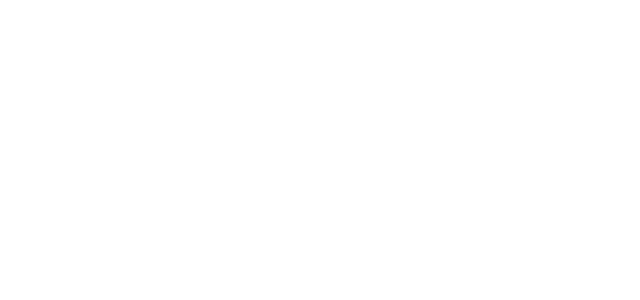
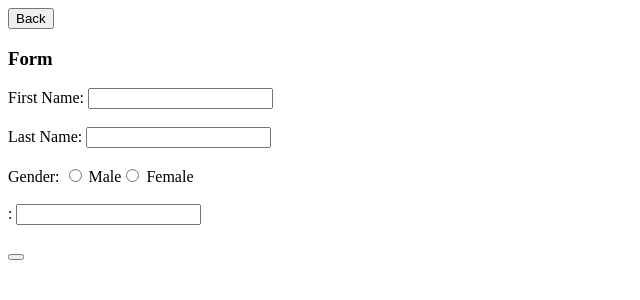
Before and after one commit to DevalapalleJaswanth/classroomTask-6, a React (Create React App) app: page /Form in a window 1280 px wide. Before the commit this address had no page. Shown: the top 300 px of the page, without its empty margins (0-640 px from the left). Built offline with nearby package versions, Linux system fonts and the light colour scheme.

Commit message:
5 files modified

```diff
--- a/src/App.js
+++ b/src/App.js
@@ -3,8 +3,10 @@ import { BrowserRouter, Routes, Route, Link } from 'react-router-dom';
 import Home from './Home';
 import Students from './Students';
 import Teachers from './Teachers';
+import { Form } from './Components';
 import './style.css';
 import { myContext } from './Context';
+
 export default function App() {
   const [studentLabels, setStudentLabels] = useState([
     'id',
@@ -80,73 +82,7 @@ export default function App() {
       department: 'Chemistry',
     },
   ]);
-  const [studentActions, setStudentActions] = useState([
-    {
-      title: 'Edit',
-      action: (obj) => {
-        navigate('/Form', {
-          state: {
-            obj: obj,
-            type: 'edit',
-            action: (item) => {
-              let temp = data.map((ele) => {
-                if (ele.id === item.id) {
-                  return data;
-                }
-                return ele;
-              });
-              setStudents([...temp]);
-            },
-          },
-        });
-      },
-    },
-    {
-      title: 'Delete',
-      action: (obj, data) => {
-        let temp = data.filter((ele) => {
-          if (ele.id !== obj.id) {
-            return ele;
-          }
-        });
-        setStudents([...temp]);
-      },
-    },
-  ]);
-  const [teacherActions, setTeacherActions] = useState([
-    {
-      title: 'Edit',
-      action: (obj, data) => {
-        navigate('/Form', {
-          state: {
-            obj: obj,
-            type: 'edit',
-            action: (item) => {
-              let temp = data.map((ele) => {
-                if (ele.id === item.id) {
-                  return item;
-                }
-                return ele;
-              });
-              setTeachers([...temp]);
-            },
-          },
-        });
-      },
-    },
-    {
-      title: 'Delete',
-      action: (obj, data) => {
-        let temp = data.filter((ele, i) => {
-          if (ele.id !== obj.id) {
-            return ele;
-          }
-        });
-        console.log(temp);
-        setTeachers([...temp]);
-      },
-    },
-  ]);
+
   return (
     <div>
       <myContext.Provider
@@ -157,13 +93,12 @@ export default function App() {
           setStudents,
           teachers,
           setTeachers,
-          studentActions,
-          teacherActions,
         }}
       >
         <BrowserRouter>
           <Routes>
             <Route path="/" element={<Home />} />
+            <Route path="/Form" element={<Form />} />
             <Route path="/Students" element={<Students />} />
             <Route path="/Teachers" element={<Teachers />} />
           </Routes>
--- a/src/Components/Form.js
+++ b/src/Components/Form.js
@@ -0,0 +1,160 @@
+import React, { useState, useEffect, useContext } from 'react';
+import { myContext } from '../Context';
+import { useNavigate, useLocation } from 'react-router';
+export default function Form() {
+  const navigate = useNavigate();
+  const { setStudents, setTeachers } = useContext(myContext);
+  const location = useLocation();
+  const { obj, data, type, actionOn } =
+    location.state !== null && location.state;
+  let keys = location.state !== null && data && Object.keys(data[0]);
+  const [presentData, setPresentData] = useState(data && [...data]);
+  const [state, setState] = useState({});
+  const [errors, setErrors] = useState({});
+  console.log(location, obj, keys, state);
+  useEffect(() => {
+    let tempstate = {};
+    let temperror = {};
+    keys &&
+      obj &&
+      keys.map((ele, i) => {
+        tempstate = { ...tempstate, [ele]: obj[`${ele}`] ? obj[`${ele}`] : '' };
+        temperror = { ...temperror, [ele]: '' };
+      });
+    setState({ ...tempstate });
+    setErrors({ ...temperror });
+  }, [obj]);
+
+  function handleSubmit(e) {
+    e.preventDefault();
+    var errKeys = Object.keys(state).filter((key, i) => {
+      if (state[key] === '' && i !== 0) {
+        return key;
+      }
+    });
+    if (errKeys.length >= 1) {
+      alert('Please fill all fields');
+    } else {
+      console.log(state, errors);
+      if (type === 'Create') {
+        if (actionOn === 'teachers') {
+          state.id = presentData.length + 1;
+          let temp = [...presentData];
+          temp.push(state);
+          setPresentData([...temp]);
+          setTeachers([...temp]);
+        }
+        if (actionOn === 'students') {
+          state.id = presentData.length + 1;
+          let temp = [...presentData];
+          temp.push(state);
+          setPresentData([...temp]);
+          setStudents([...temp]);
+        }
+      }
+      if (type === 'Update') {
+        if (actionOn === 'teachers') {
+          let temp = data.map((ele) => {
+            if (ele.id === obj.id) {
+              return state;
+            }
+            return ele;
+          });
+          setTeachers([...temp]);
+        }
+        if (actionOn === 'students') {
+          let temp = data.map((ele) => {
+            if (ele.id === obj.id) {
+              return state;
+            }
+            return ele;
+          });
+          setStudents([...temp]);
+        }
+      }
+    }
+  }
+
+  function handleChange(e) {
+    if (e.target.value === '') {
+      setErrors({ ...errors, [e.target.name]: `${e.target.name} is Required` });
+    } else {
+      setErrors({ ...errors, [e.target.name]: '' });
+    }
+    setState({ ...state, [e.target.name]: e.target.value });
+  }
+
+  return (
+    <>
+      <button
+        onClick={() => {
+          navigate('/');
+        }}
+      >
+        Back
+      </button>
+      <h3> Form </h3>
+      <form onSubmit={(e) => handleSubmit(e)}>
+        <div>
+          <label> First Name: </label>
+          <input
+            type="text"
+            name="firstName"
+            value={state.firstName}
+            onChange={(e) => handleChange(e)}
+          />{' '}
+          <br />
+          <span style={{ color: 'red' }}> {errors.firstName} </span>
+        </div>
+        <br />
+        <div>
+          <label> Last Name: </label>
+          <input
+            type="text"
+            name="lastName"
+            value={state.lastName}
+            onChange={(e) => handleChange(e)}
+          />
+          <br />
+          <span style={{ color: 'red' }}> {errors.lastName} </span>
+        </div>
+        <br />
+        <div>
+          <label> Gender: </label>
+          <input
+            type="radio"
+            name="gender"
+            value="male"
+            onChange={(e) => handleChange(e)}
+            checked={state.gender === 'male' ? true : false}
+          />{' '}
+          Male
+          <input
+            type="radio"
+            name="gender"
+            value="female"
+            onChange={(e) => handleChange(e)}
+            checked={state.gender === 'female' ? true : false}
+          />{' '}
+          Female
+          <br />
+          <span style={{ color: 'red' }}> {errors.gender} </span>
+        </div>
+        <br />
+        <div>
+          <label>{keys && keys[keys.length - 1]}: </label>
+          <input
+            type="text"
+            name={`${keys && keys[keys.length - 1]}`}
+            value={state[`${keys && keys[keys.length - 1]}`]}
+            onChange={(e) => handleChange(e)}
+          />
+          <br />
+          <span style={{ color: 'red' }}> {errors.email} </span>
+        </div>
+        <br />
+        <button type="submit"> {type && type} </button> &nbsp;
+      </form>
+    </>
+  );
+}
--- a/src/Components/Table.js
+++ b/src/Components/Table.js
@@ -1,11 +1,24 @@
 import React from 'react';
 export default function Table({ title, labels, data, actions }) {
   let keys = data[0] && Object.keys(data[0]);
+  let dataActions =
+    actions &&
+    actions.filter((ele, i) => {
+      if (i !== 0) {
+        return ele;
+      }
+    });
 
-  console.log(data);
   return (
     <div>
       {title && title}
+      <button
+        onClick={() => {
+          actions && actions[0].action({}, data);
+        }}
+      >
+        {actions && actions[0].title}
+      </button>
       <table border="2px">
         <thead>
           <tr>
@@ -22,8 +35,8 @@ export default function Table({ title, labels, data, actions }) {
               <tr key={i}>
                 {keys &&
                   keys.map((item, j) => <td key={j}>{ele[`${item}`]}</td>)}
-                {actions &&
-                  actions.map((item, k) => (
+                {dataActions &&
+                  dataActions.map((item, k) => (
                     <td>
                       <button
                         key={k}
--- a/src/Components/index.js
+++ b/src/Components/index.js
@@ -1,2 +1,3 @@
 import Table from './Table';
-export { Table };
+import Form from './Form';
+export { Table, Form };
--- a/src/Home.js
+++ b/src/Home.js
@@ -1,7 +1,9 @@
 import React, { useContext, useState } from 'react';
+import { useNavigate, useLocation } from 'react-router';
 import { myContext } from './Context';
 import { Table } from './Components';
 export default function Home() {
+  const navigate = useNavigate();
   const context = useContext(myContext);
   const {
     studentLabels,
@@ -10,10 +12,86 @@ export default function Home() {
     teachers,
     setStudents,
     setTeachers,
-    studentActions,
-    teacherActions,
   } = context;
-
+  const [studentActions, setStudentActions] = useState([
+    {
+      title: 'Create',
+      action: (obj, data) => {
+        navigate('/Form', {
+          state: {
+            type: 'Create',
+            obj: obj,
+            data: data,
+            actionOn: 'students',
+          },
+        });
+      },
+    },
+    {
+      title: 'Edit',
+      action: (obj, data) => {
+        navigate('/Form', {
+          state: {
+            type: 'Update',
+            obj: obj,
+            data: data,
+            actionOn: 'students',
+          },
+        });
+      },
+    },
+    {
+      title: 'Delete',
+      action: (obj, data) => {
+        let temp = data.filter((ele) => {
+          if (ele.id !== obj.id) {
+            return ele;
+          }
+        });
+        setStudents([...temp]);
+      },
+    },
+  ]);
+  const [teacherActions, setTeacherActions] = useState([
+    {
+      title: 'Create',
+      action: (obj, data) => {
+        navigate('/Form', {
+          state: {
+            type: 'Create',
+            obj: obj,
+            data: data,
+            actionOn: 'teachers',
+          },
+        });
+      },
+    },
+    {
+      title: 'Edit',
+      action: (obj, data) => {
+        navigate('/Form', {
+          state: {
+            type: 'Update',
+            obj: obj,
+            data: data,
+            actionOn: 'teachers',
+          },
+        });
+      },
+    },
+    {
+      title: 'Delete',
+      action: (obj, data) => {
+        let temp = data.filter((ele, i) => {
+          if (ele.id !== obj.id) {
+            return ele;
+          }
+        });
+        console.log(temp);
+        setTeachers([...temp]);
+      },
+    },
+  ]);
   return (
     <div
       style={{
```
